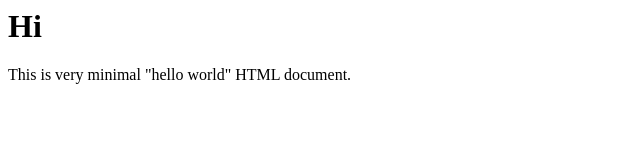
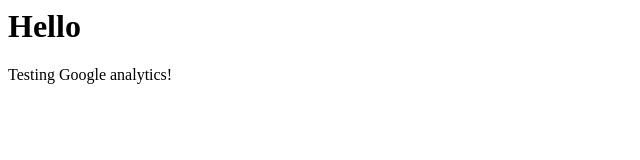
Before and after one commit to Nsyse/Nsyse.github.io, a plain HTML site: page index.html in a window 1280 px wide. Shown: the whole page, without its empty margins (0-640 px from the left). Drawn offline with Linux system fonts and the light colour scheme.

Commit message:
Replaced page text to identify as V2

```diff
--- a/index.html
+++ b/index.html
@@ -6,8 +6,8 @@
       </TITLE>
    </HEAD>
 <BODY>
-   <H1>Hi</H1>
-   <P>This is very minimal "hello world" HTML document.</P>
+   <H1>Hello</H1>
+   <P>Testing Google analytics!</P>
 
    <!-- google analytics -->
 <script>
```
